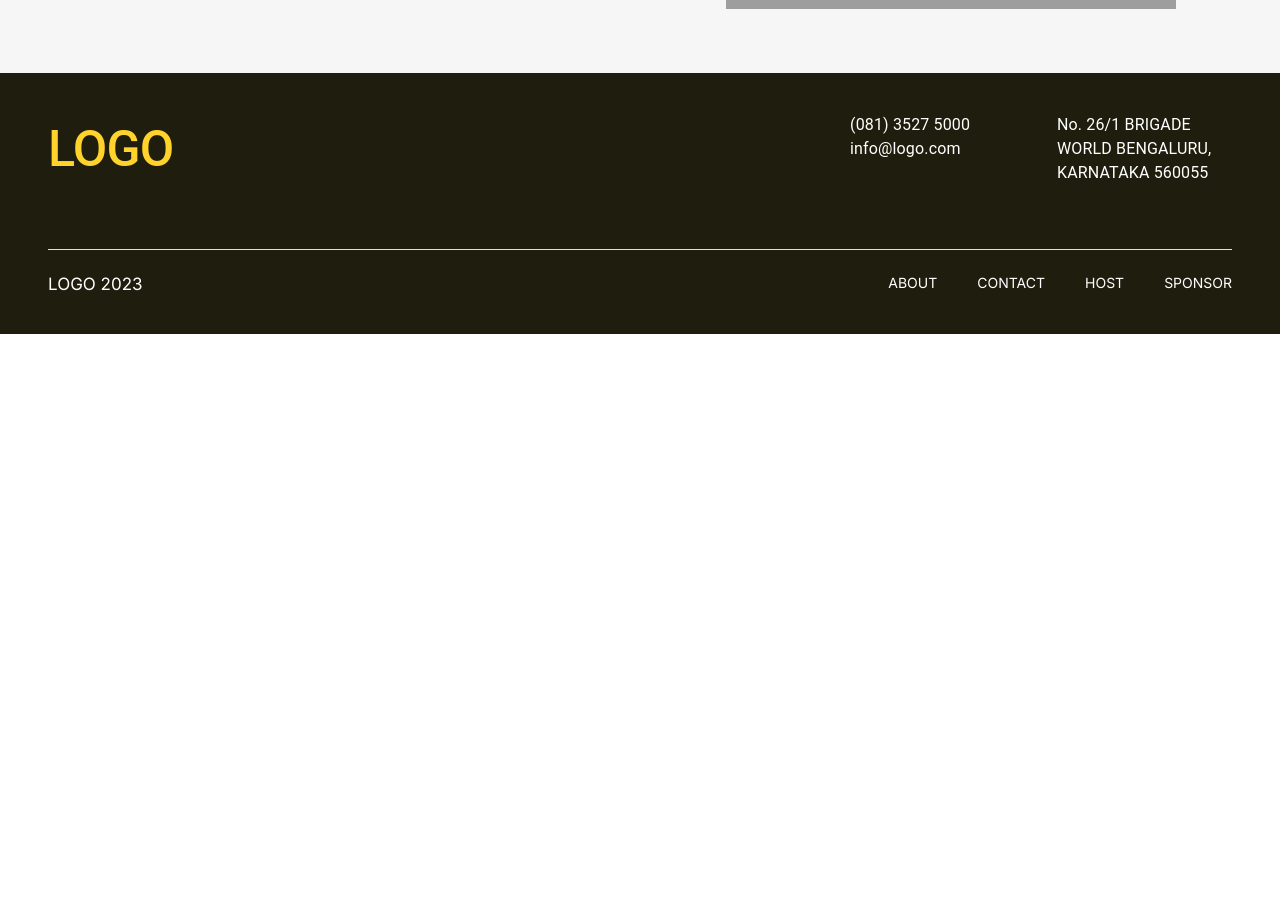
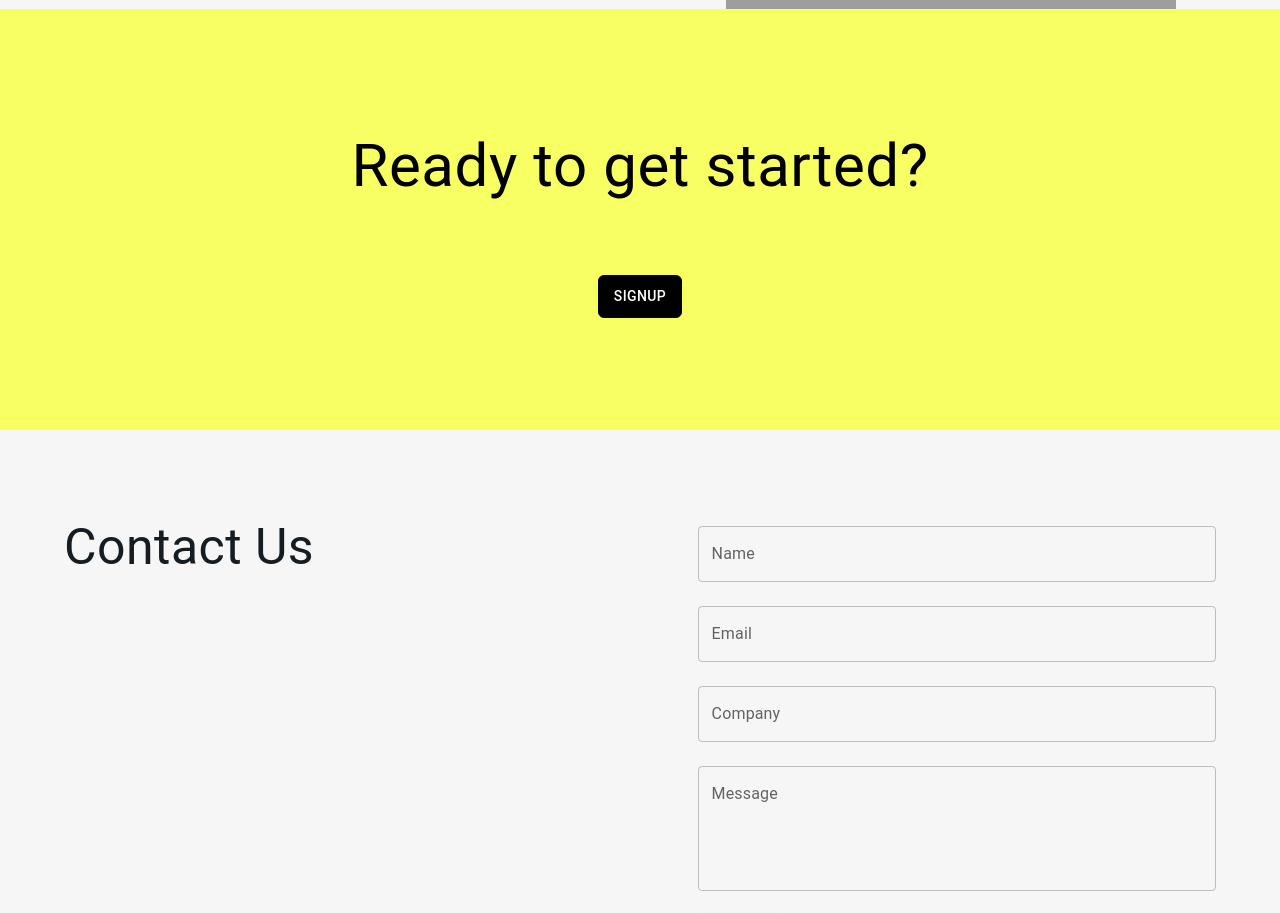
Before and after one commit to JagadeeshTalari/event-management-app, a Next.js app: page / in a window 1280 px wide. Shown: the part 520-1433 px from the top of the page. Before the commit the page ends 854 px from the top, so only its background shows below. Built offline with nearby package versions, Linux system fonts and the light colour scheme; grey boxes are pictures that could not be loaded.

Commit message:
add contact section

```diff
--- a/src/app/page.js
+++ b/src/app/page.js
@@ -1,4 +1,6 @@
+import ContactUs from "@/components/home/ContactUs";
 import Intro from "@/components/home/Intro";
+import SignUp from "@/components/home/SignUp";
 import { Container, Stack } from "@mui/material";
 
 export default function Home() {
@@ -23,6 +25,8 @@ export default function Home() {
           }}
         >
           <Intro />
+          <SignUp />
+          <ContactUs />
         </Stack>
       </Container>
     </>
--- /dev/null
+++ b/src/components/home/ContactUs.jsx
@@ -0,0 +1,205 @@
+"use client";
+
+import { Box, Typography, Button, TextField } from "@mui/material";
+import { useState } from "react";
+
+const ContactUs = () => {
+  const [contactForm, setContactForm] = useState({
+    name: "",
+    email: "",
+    company: "",
+    message: "",
+  });
+  const [submitted, setsubmitted] = useState(false);
+  const handleChange = (event) => {
+    const { name, value } = event.target;
+    setContactForm((prevState) => ({
+      ...prevState,
+      [name]: value,
+    }));
+  };
+
+  const handleSubmit = async (e) => {
+    e.preventDefault();
+    console.log(e);
+    if (
+      contactForm.name.length > 0 &&
+      contactForm.email.length > 0 &&
+      contactForm.company.length > 0 &&
+      contactForm.message.length > 0
+    ) {
+      setsubmitted(true);
+
+      try {
+        const sendEmailRes = {
+          email: "testdavose@gmail.com",
+          name: contactForm.name,
+          Uemail: contactForm.email,
+          company: contactForm.company,
+          message: contactForm.message,
+          category: "contact-us",
+        };
+        console.log("Email sent successfully:", sendEmailRes);
+      } catch (error) {
+        console.error("Error sending email:", error);
+      }
+    }
+  };
+
+  const contactFormsubmitMessage = {
+    minWidth: "100%",
+    display: "flex",
+    flexDirection: "column",
+    justifyContent: "space-between",
+    pb: 15,
+    px: 8,
+    mt: 0,
+    pt: 10,
+    gap: "80px",
+    bgcolor: "white",
+    textAlign: "center",
+  };
+
+  return (
+    <Box
+      component="section"
+      // sx= {{
+      //   display: "flex",
+      //   justifyContent: "space-between",
+      //   bgcolor: "white",
+      //   pb: 15,
+      //   px: 8,
+      //   mt: 0,
+      //   pt: 10,
+      // }}
+      // style={submitted ? { contactFormsubmitMessage } : {}}
+      sx={
+        submitted
+          ? contactFormsubmitMessage
+          : {
+              display: "flex",
+              justifyContent: "space-between",
+              gap: "25px",
+              flexDirection: {
+                xs: "column",
+                md: "row",
+              },
+              alignItems: {
+                xs: "start",
+                md: "start",
+              },
+
+              pb: 15,
+              px: {
+                xs: 3,
+                sm: 5,
+                md: 8,
+              },
+              mt: 0,
+              pt: 10,
+            }
+      }
+    >
+      <Typography
+        color="#151d23"
+        sx={{
+          textAlign: !submitted && "center",
+          fontSize: {
+            xs: "34px",
+            sm: "40px",
+            md: "50px",
+          },
+        }}
+      >
+        Contact Us
+      </Typography>
+      {/* style={{width: "50%"}} */}
+
+      {!submitted ? (
+        <Box
+          component="form"
+          sx={{
+            width: {
+              xs: "100%",
+              md: "45%",
+            },
+          }}
+        >
+          <TextField
+            fullWidth
+            label="Name"
+            margin="normal"
+            name="name"
+            value={contactForm.name}
+            onChange={handleChange}
+          />
+          <TextField
+            fullWidth
+            label="Email"
+            margin="normal"
+            type="email"
+            name="email"
+            value={contactForm.email}
+            onChange={handleChange}
+          />
+          <TextField
+            fullWidth
+            label="Company"
+            margin="normal"
+            name="company"
+            value={contactForm.company}
+            onChange={handleChange}
+          />
+          <TextField
+            fullWidth
+            label="Message"
+            margin="normal"
+            multiline
+            rows={4}
+            name="message"
+            value={contactForm.message}
+            onChange={handleChange}
+          />
+
+          <Button
+            variant="contained"
+            type="submit"
+            onClick={handleSubmit}
+            sx={{
+              mt: 2,
+              borderRadius: 1.5,
+              bgcolor: "#1f1d0d",
+              color: "#fff",
+              width: "fit-content",
+              px: 3,
+              ":hover": {
+                bgcolor: "#000",
+                color: "#fff",
+                fontWeight: "600",
+              },
+            }}
+          >
+            Send
+          </Button>
+        </Box>
+      ) : (
+        <Box
+          // width="45%"
+          // height={400}
+          textAlign={"center"}
+          alignContent={"center"}
+        >
+          <Typography variant="h3">We&apos;ll be in touch soon.</Typography>
+          <Typography>
+            You&apos;ll get an email confirmation for your call.
+          </Typography>
+          <Typography>
+            If you need more assistance, contact support@davose.com.
+          </Typography>
+        </Box>
+      )}
+    </Box>
+  );
+};
+
+export default ContactUs;
--- /dev/null
+++ b/src/components/home/SignUp.jsx
@@ -0,0 +1,55 @@
+import { Box, Typography, Button } from "@mui/material";
+import Link from "next/link";
+
+const SignUp = () => {
+  return (
+    <Box
+      component="section"
+      sx={{
+        bgcolor: "#F7FF62",
+        width: "100%",
+        display: "flex",
+        flexDirection: "column",
+        gap: 8,
+        alignItems: "center",
+        py: 14,
+      }}
+    >
+      <Typography
+        sx={{
+          fontSize: {
+            xs: "32px",
+            sm: "44px",
+            md: "58px",
+            lg: "60px",
+          },
+        }}
+        color="black"
+      >
+        Ready to get started?
+      </Typography>
+      <Link href={"/signup"}>
+        <Button
+          variant="outlined"
+          sx={{
+            color: "#fff",
+            borderColor: "#000",
+            bgcolor: "#000",
+            borderRadius: 1.5,
+            width: "fit-content",
+            py: 1,
+            ":hover": {
+              bgcolor: "#000",
+              borderColor: "#000",
+              color: "#fff",
+            },
+          }}
+        >
+          Signup
+        </Button>
+      </Link>
+    </Box>
+  );
+};
+
+export default SignUp;
```
